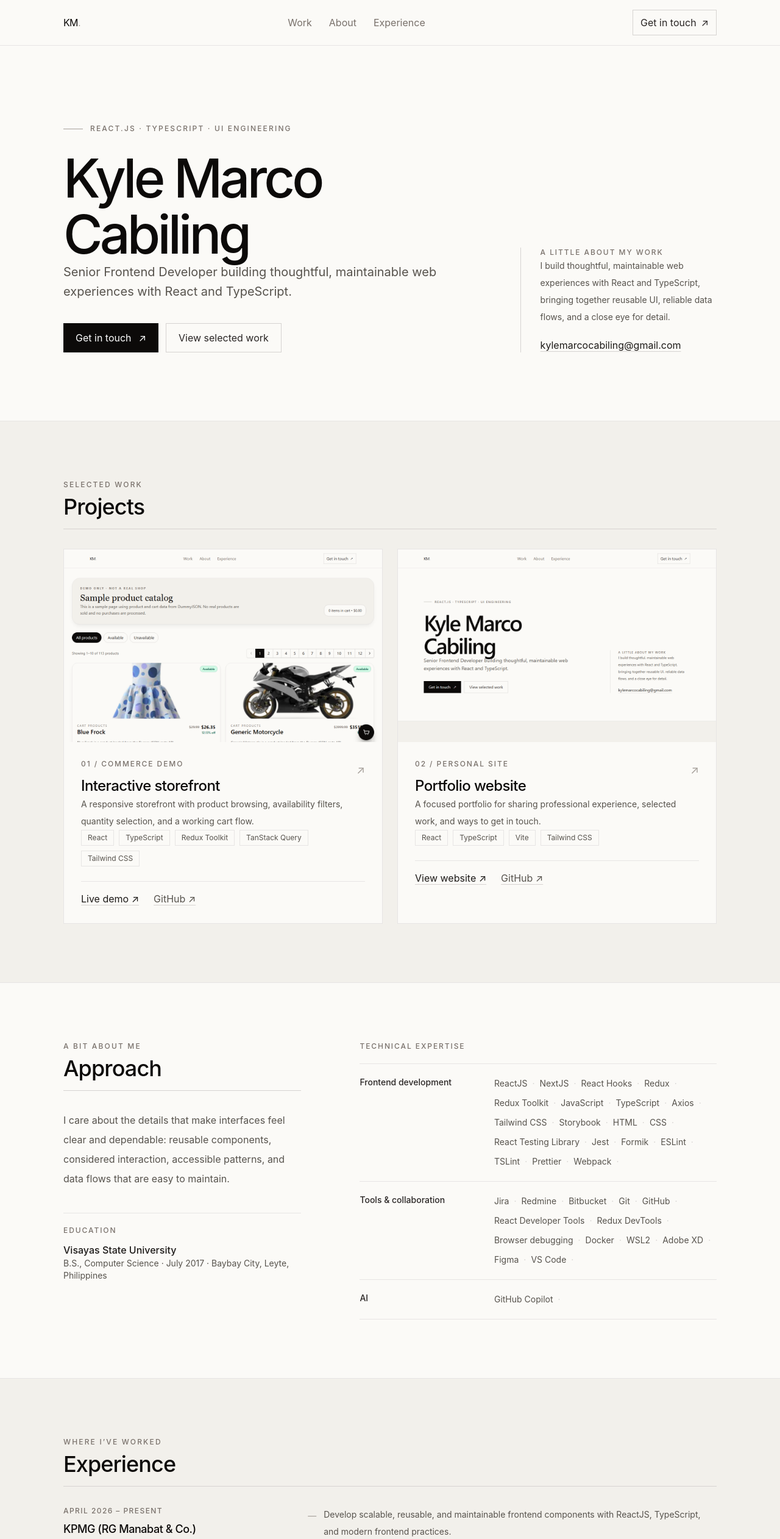
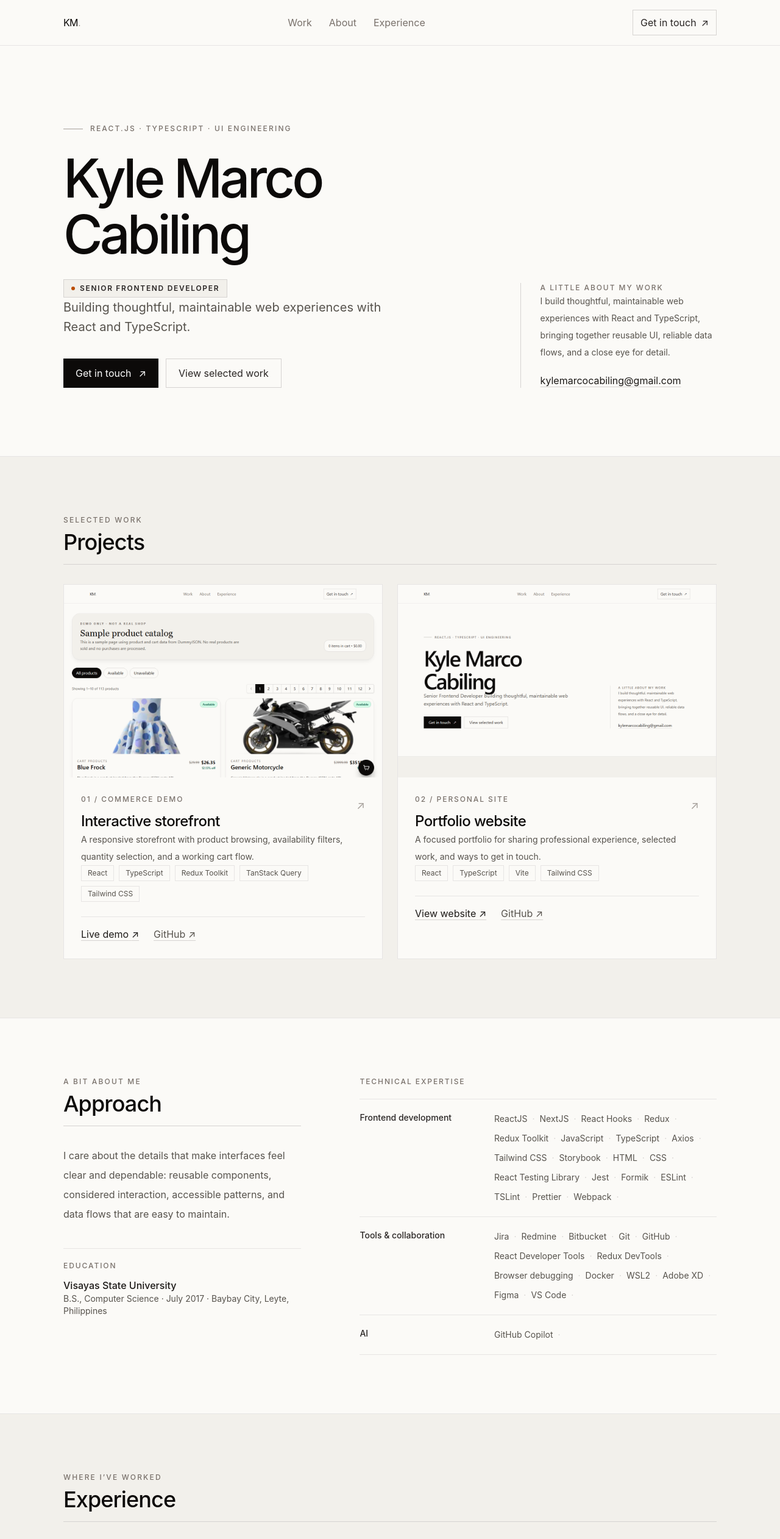
Before and after one commit to KyleMarco/portfolio, a React (Vite) app: page / in a window 1280 px wide. Shown: the top 2524 px of the page at 61% size. Built offline with nearby package versions, Linux system fonts and the light colour scheme.

Commit message:
update role

```diff
--- a/src/routes/HomePage.tsx
+++ b/src/routes/HomePage.tsx
@@ -44,10 +44,15 @@ export default function HomePage() {
             <br />
             {profile.lastName}
           </h1>
-          <p className="mt-7 max-w-2xl text-lg leading-8 text-stone-600 sm:text-xl">
-            Senior Frontend Developer building thoughtful, maintainable web experiences with React
-            and TypeScript.
-          </p>
+          <div className="mt-7 max-w-2xl">
+            <p className="inline-flex items-center gap-2 border border-stone-300 bg-[#f2f0eb] px-3 py-1.5 text-xs font-semibold uppercase tracking-[0.14em] text-stone-800">
+              <span aria-hidden="true" className="h-1.5 w-1.5 rounded-full bg-amber-700" />
+              Senior Frontend Developer
+            </p>
+            <p className="mt-4 max-w-xl text-lg leading-8 text-stone-600 sm:text-xl">
+              Building thoughtful, maintainable web experiences with React and TypeScript.
+            </p>
+          </div>
           <div className="mt-9 flex flex-wrap items-center gap-3">
             <a
               href={`mailto:${profile.email}`}
@@ -226,7 +231,9 @@ export default function HomePage() {
                   <h3 className="mt-2 text-lg font-medium tracking-tight text-stone-950">
                     {experience.company}
                   </h3>
-                  <p className="mt-1 text-sm text-stone-600">{experience.role}</p>
+                  <p className="mt-1 text-base font-medium leading-6 text-stone-700">
+                    {experience.role}
+                  </p>
                   {experience.location && (
                     <p className="mt-1 text-sm text-stone-500">{experience.location}</p>
                   )}
```
